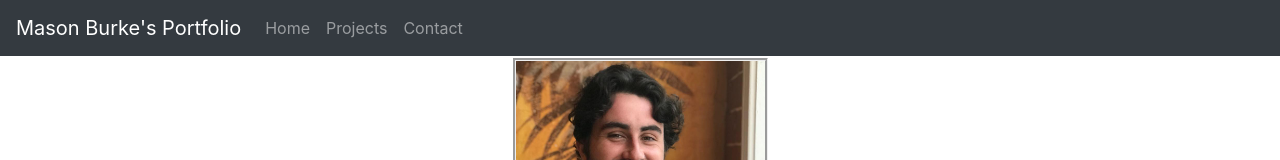
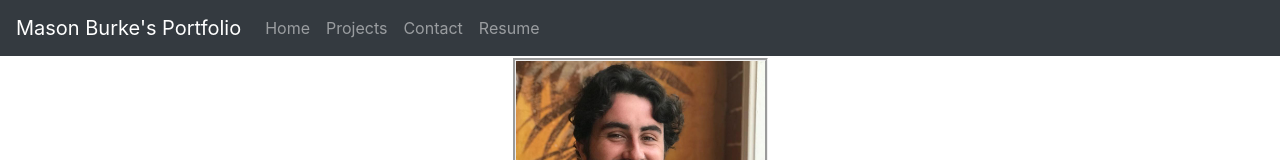
Before and after one commit to MasonBurke/react-portfolio, a React (Create React App) app: page / in a window 1280 px wide. Shown: the top 160 px of the page. Built offline with nearby package versions, Linux system fonts and the light colour scheme.

Commit message:
starting on a resume page

```diff
--- a/src/components/Navbar.js
+++ b/src/components/Navbar.js
@@ -13,6 +13,7 @@ function Navbar1() {
       <Nav.Link href="home">Home</Nav.Link>
       <Nav.Link href="projects">Projects</Nav.Link>
       <Nav.Link href="contact">Contact</Nav.Link>
+      <Nav.Link href="contact">Resume</Nav.Link>
       {/* <NavDropdown title="Dropdown" id="basic-nav-dropdown">
         <NavDropdown.Item href="#action/3.1">Action</NavDropdown.Item>
         <NavDropdown.Item href="#action/3.2">Another action</NavDropdown.Item>
```
Also changed, not shown: src/pages/Resume.js (added).
